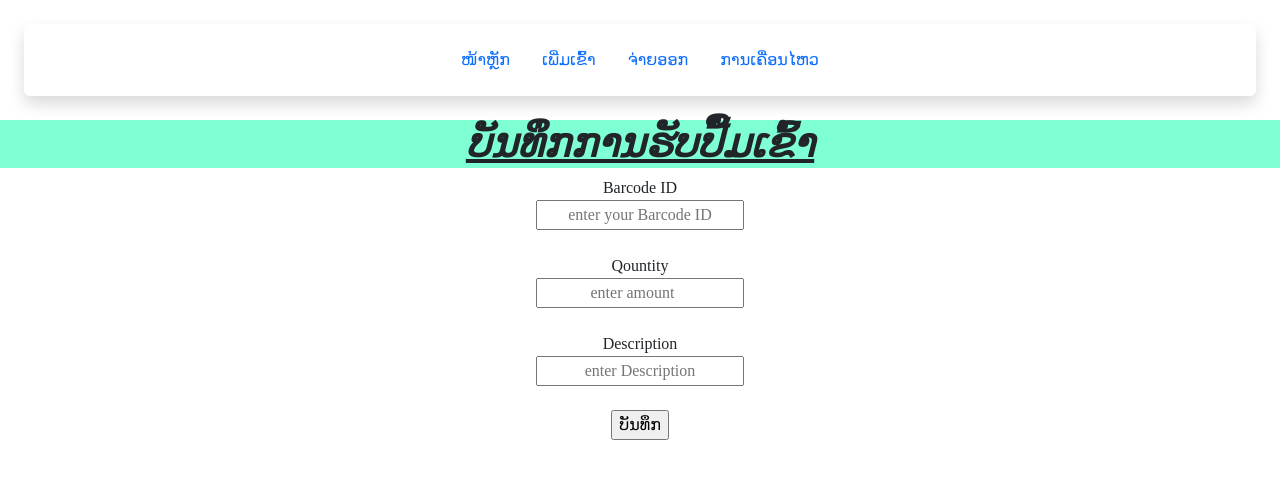
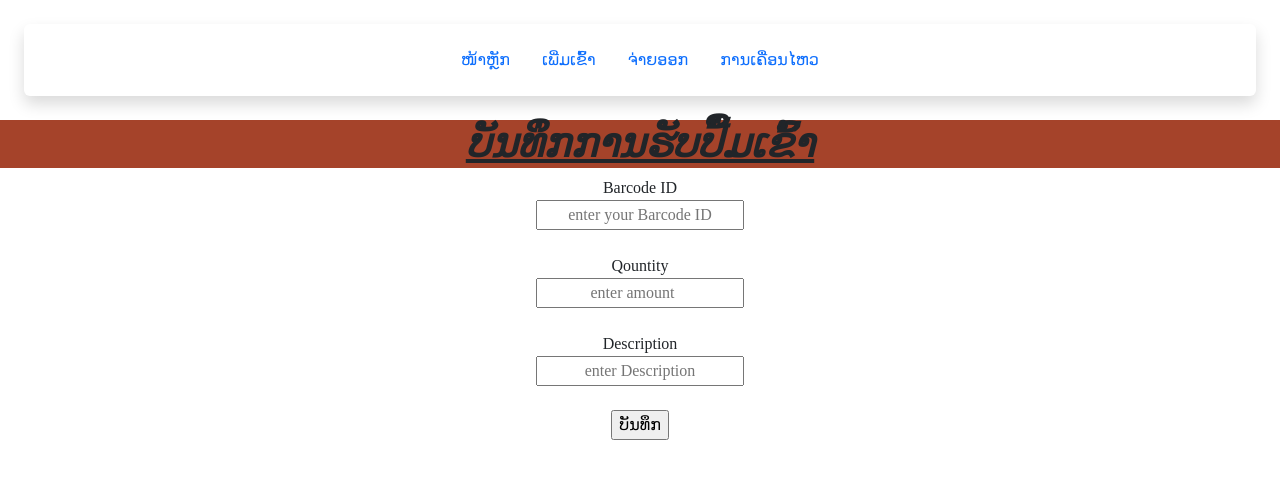
Before and after one commit to Yeng-Yang/nbs_stock_books, a plain HTML site: page menu/Add_In.html in a window 1280 px wide. Drawn offline with nearby package versions, Linux system fonts and the light colour scheme.

Commit message:
Update Add_In.html

```diff
--- a/menu/Add_In.html
+++ b/menu/Add_In.html
@@ -32,7 +32,7 @@
 
     h1 {
         text-align: center;
-        background-color: aquamarine;
+        background-color: rgb(165, 67, 42);
     }
     .Form_Entry{
         width: 100;
```
